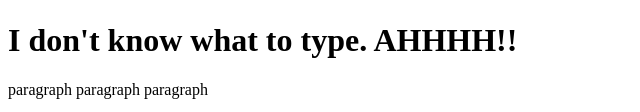
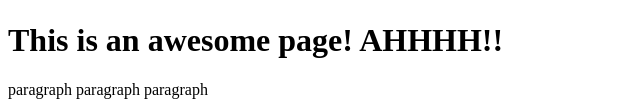
Before and after one commit to cc-erty/github-test-9, a plain HTML site: page index.html in a window 1280 px wide. Shown: the part 311-423 px from the top of the page, without its empty margins (0-640 px from the left). Drawn offline with Linux system fonts and the light colour scheme.

Commit message:
Merge with Chuck's Code

```diff
--- a/index.html
+++ b/index.html
@@ -6,7 +6,7 @@
 </head>
 <body>
 	<img src="http://catgifpage.com/gifs/318.gif">
-	<h1>I don't know what to type. AHHHH!!</h1>
+	<h1>This is an awesome page!  AHHHH!!</h1>
 	<p>paragraph paragraph paragraph</p>
 </body>
 </html>
```
